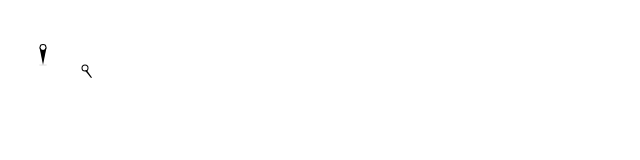
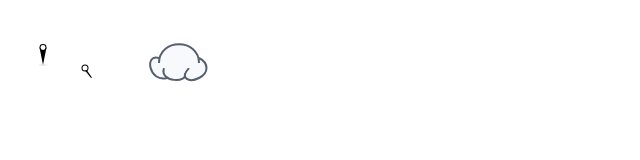
Before and after one commit to MohamadLatifi/Free-HTML-SVG, a plain HTML site: page index.html in a window 1280 px wide. Shown: the full height of the page, 0-640 px from the left. Drawn offline with Linux system fonts and the light colour scheme.

Commit message:
cloud icon

```diff
--- a/index.html
+++ b/index.html
@@ -6,9 +6,10 @@
   <meta name="viewport" content="width=device-width, initial-scale=1.0">
   <title>SVG</title>
 </head>
-<svg width="24" height="24" viewBox="0 0 100 100"  xmlns="http://www.w3.org/2000/svg">
+<svg width="24" height="24" viewBox="0 0 100 100" xmlns="http://www.w3.org/2000/svg">
 
 </svg>
+
 <body>
   <!--google map icon-->
   <svg width="35" height="100" viewBox="0 0 100 100" xmlns="http://www.w3.org/2000/svg">
@@ -23,6 +24,44 @@
     <circle cx="20" cy="20" r="5" style="fill:white" />
     <polygon points=" 24,25  20,25 32,40  34,39" fill="black" />
   </svg>
+  <!--cloud icon-->
+  <svg width="100" height="100" viewBox="0 0 100 100" xmlns="http://www.w3.org/2000/svg">
+    <path d="M38,70  C20,75 15,45 30,50 " fill="#f8f9fc" stroke="#57606f" stroke-width="2" /> <!--up-->
+    <path d="M56,65  C60,75 30,75 35,60 " fill="#f8f9fc" stroke="#57606f" stroke-width="2" /> <!--down-->
+    <path d="M70,50  C80,55 80,65 70,70 S50,70 60,60" fill="#f8f9fc" stroke="#57606f" stroke-width="2" /> <!--right-->
+    <path d="M30,55  C30,30 70,30 70,55 " fill="#f8f9fc" stroke="#57606f" stroke-width="2" /> <!--leaft-->
+    <polygon points="31,60 60,60 68,55 32,52 " style="fill:#f8f9fc" />
+    <polygon points="35,60 59,59 52,70" style="fill:#f8f9fc"/>
+    <!--for better understanding-->
+    <!-- <g>
+      <path d="M0,10 h100 z" fill="none" stroke="black" stroke-width=".3" />
+      <path d="M0,20 h100 z" fill="none" stroke="black" stroke-width=".3" />
+      <path d="M0,30 h100 z" fill="none" stroke="black" stroke-width=".3" />
+      <path d="M0,40 h100 z" fill="none" stroke="black" stroke-width=".3" />
+      <path d="M0,50 h100 z" fill="none" stroke="black" stroke-width=".3" />
+      <path d="M0,60 h100 z" fill="none" stroke="black" stroke-width=".3" />
+      <path d="M0,70 h100 z" fill="none" stroke="black" stroke-width=".3" />
+      <path d="M0,80 h100 z" fill="none" stroke="black" stroke-width=".3" />
+      <path d="M0,90 h100 z" fill="none" stroke="black" stroke-width=".3" />
+    </g> -->
+    <!-- <g>
+      <path d="M10,0 v100 z" fill="none" stroke="black" stroke-width=".3" />
+      <path d="M20,0 v100 z" fill="none" stroke="black" stroke-width=".3" />
+      <path d="M30,0 v100 z" fill="none" stroke="black" stroke-width=".3" />
+      <path d="M40,0 v100 z" fill="none" stroke="black" stroke-width=".3" />
+      <path d="M50,0 v100 z" fill="none" stroke="black" stroke-width=".3" />
+      <path d="M60,0 v100 z" fill="none" stroke="black" stroke-width=".3" />
+      <path d="M70,0 v100 z" fill="none" stroke="black" stroke-width=".3" />
+      <path d="M80,0 v100 z" fill="none" stroke="black" stroke-width=".3" />
+      <path d="M90,0 v100 z" fill="none" stroke="black" stroke-width=".3" />
+    </g> -->
+
+
+    <!-- <g>
+      <path d="M50 ,50 L0,50 H100" fill="none" stroke="black" stroke-width="2" />
+      <path d="M50 ,50 L50,0 V100" fill="none" stroke="black" stroke-width="2" />
+    </g> -->
+  </svg>
 
 </body>
 
```
